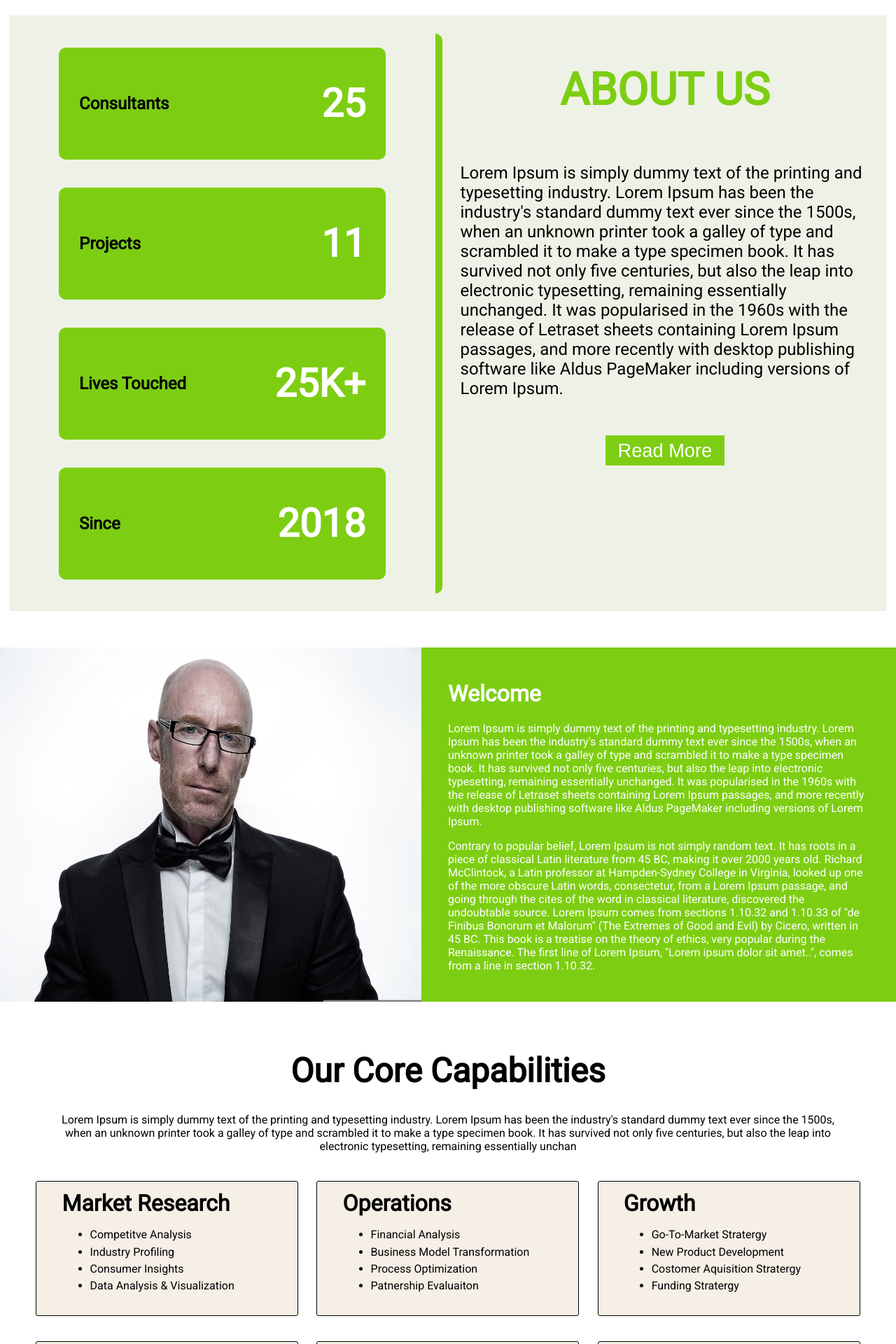
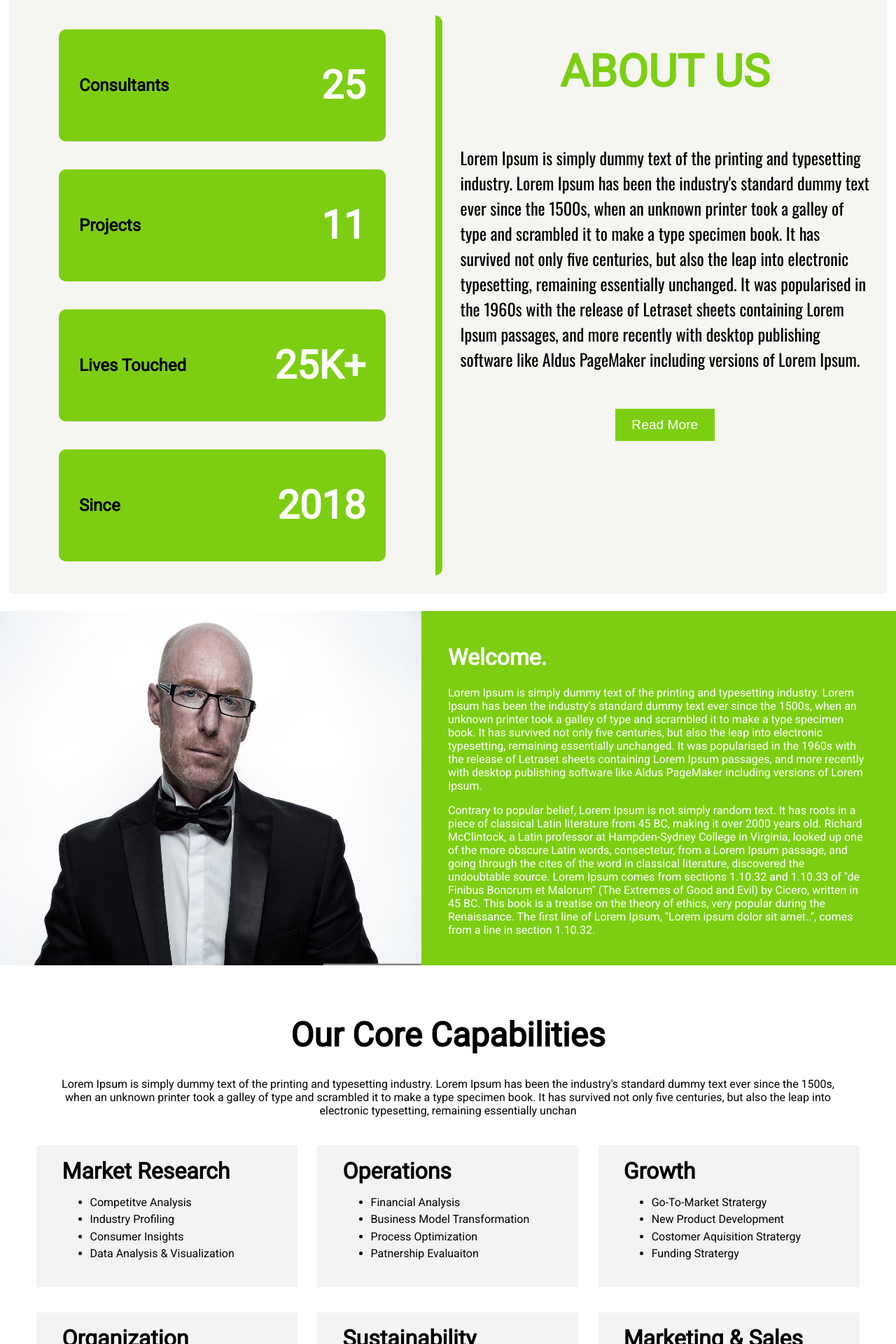
Before and after one commit to Devsoc-BPGC/180-dc-website, a React (Create React App) app: page / in a window 1280 px wide. Shown: the part 829-2749 px from the top of the page at 70% size. Built offline with nearby package versions, Linux system fonts and the light colour scheme.

Commit message:
ui imporvements

```diff
--- a/src/components/AboutUs/AboutUs.module.css
+++ b/src/components/AboutUs/AboutUs.module.css
@@ -1,12 +1,14 @@
 @import url("https://fonts.googleapis.com/css2?family=Roboto&display=swap");
+@import url("https://fonts.googleapis.com/css2?family=Oswald&display=swap");
 
 .about-us{
     display: flex;
-    margin: 4% 1%;
+    margin: 2% 1%;
     padding: 2% 0;
     min-height: 100vh;
     align-items: stretch;
-    background-color: #EEF2E6;
+    background-color: #f5f5f2;
+    border-radius: 5px;
 }
 .cards{
     flex-grow: 1;
@@ -49,11 +51,14 @@
 }
 .description p{
     font-size: 1.5rem;
+    font-family: 'Oswald', sans-serif;
+    font-weight: lighter;
 }
 .description button{
     margin-top: 5%;
-    padding: 1% 3%;
-    font-size: 1.7rem;
+    margin-bottom: 2%;
+    padding: 2% 4%;
+    font-size: 1.2rem;
     color: white;
     background-color: #7DCE13;
     border: 0;
@@ -61,10 +66,12 @@
 @media (max-width:700px){
     .about-us{
         flex-direction: column;
+        align-items: center;
     }
     .cards{
         width: 100%;
         height: 80vh;
+        border: 0;
     }
     .description{
         width: 100%;
--- a/src/components/Capabilities/Capabilities.module.css
+++ b/src/components/Capabilities/Capabilities.module.css
@@ -35,11 +35,10 @@
     display: flex;
     flex-direction: column;
     align-items: left;
-    border: 1px solid black;
     width: 25%;
-    padding: 1% 3%;
+    padding: 1.5% 3%;
     border-radius: 3px;
-    background-color: #F5EFE6;
+    background-color: #f5f3f1;
 }
 .card h1{
     margin: 0;
--- a/src/components/Welcome/Welcome.js
+++ b/src/components/Welcome/Welcome.js
@@ -9,7 +9,7 @@ const Welcome = () => {
             </div>
             <div className={classes['welcome-message']}>
                 <h1>
-                    Welcome
+                    Welcome.
                 </h1>
                 <p>
                 Lorem Ipsum is simply dummy text of the printing and typesetting industry. Lorem Ipsum has been the industry's standard dummy text ever since the 1500s, when an unknown printer took a galley of type and scrambled it to make a type specimen book. It has survived not only five centuries, but also the leap into electronic typesetting, remaining essentially unchanged. It was popularised in the 1960s with the release of Letraset sheets containing Lorem Ipsum passages, and more recently with desktop publishing software like Aldus PageMaker including versions of Lorem Ipsum.
```
